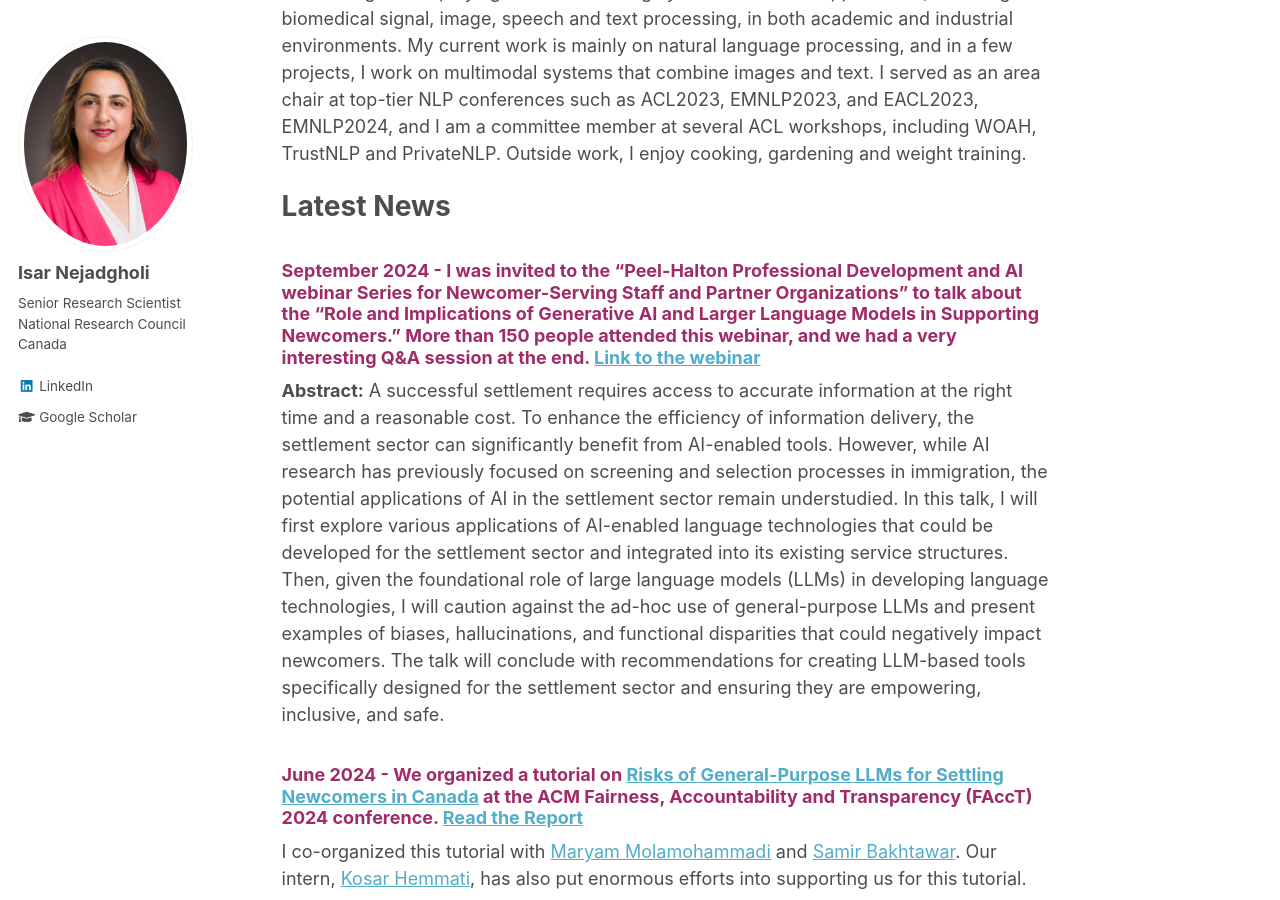
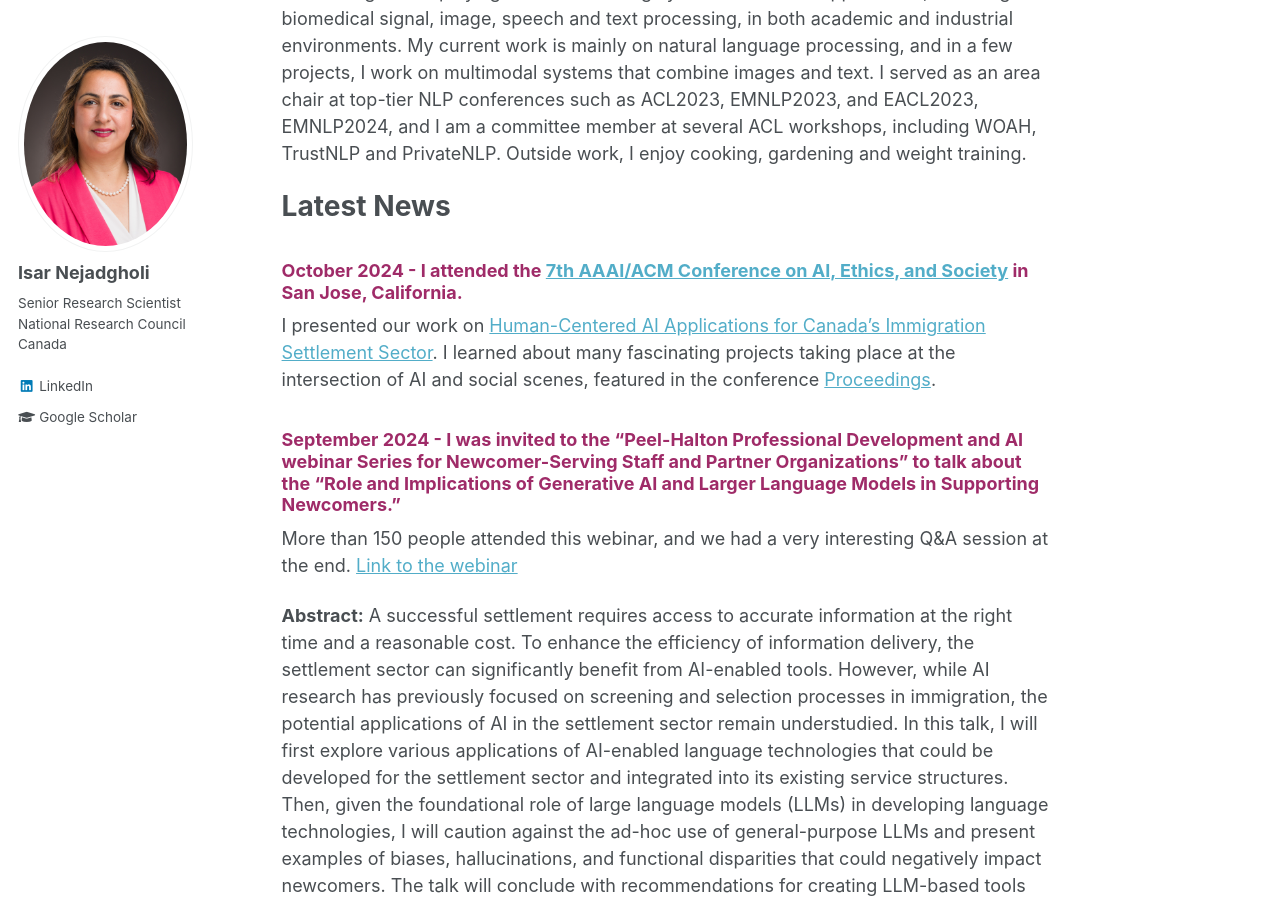
Before and after one commit to IsarNejad/IsarNejad.github.io, a Jekyll site: the page built from _pages/about.md, in a window 1280 px wide and 900 px high, scrolled down 289 px. Built offline with Jekyll 4.4.1, drawn with Linux system fonts in a browser that asks for light colours.

Commit message:
Update about.md

```diff
--- a/_pages/about.md
+++ b/_pages/about.md
@@ -12,9 +12,17 @@ I am a Senior Research Scientist at the [National Research Council Canada](https
 
 # Latest News
 
+{: .amaranth-deep-purple}
+### October 2024 - I attended the [7th AAAI/ACM Conference on AI, Ethics, and Society](https://www.aies-conference.com/2024/) in San Jose, California.
+
+I presented our work on [Human-Centered AI Applications for Canada’s Immigration Settlement Sector](https://ojs.aaai.org/index.php/AIES/article/view/31701). I learned about many fascinating projects taking place at the intersection of AI and social scenes, featured in the conference [Proceedings](https://ojs.aaai.org/index.php/AIES/issue/view/609).
+
+
 
 {: .amaranth-deep-purple}
-### September 2024 - I was invited to the "Peel-Halton Professional Development and AI webinar Series for Newcomer-Serving Staff and Partner Organizations" to talk about the “Role and Implications of Generative AI and Larger Language Models in Supporting Newcomers.” More than 150 people attended this webinar, and we had a very interesting Q&A session at the end. [Link to the webinar](https://km4s.ca/2024/09/role-of-generative-ai-in-supporting-newcomers-webinar-recording/)
+### September 2024 - I was invited to the "Peel-Halton Professional Development and AI webinar Series for Newcomer-Serving Staff and Partner Organizations" to talk about the “Role and Implications of Generative AI and Larger Language Models in Supporting Newcomers.”
+
+More than 150 people attended this webinar, and we had a very interesting Q&A session at the end. [Link to the webinar](https://km4s.ca/2024/09/role-of-generative-ai-in-supporting-newcomers-webinar-recording/)
 
 
 **Abstract:** A successful settlement requires access to accurate information at the right time and a reasonable cost. To enhance the efficiency of information delivery, the settlement sector can significantly benefit from AI-enabled tools. However, while AI research has previously focused on screening and selection processes in immigration, the potential applications of AI in the settlement sector remain understudied. In this talk, I will first explore various applications of AI-enabled language technologies that could be developed for the settlement sector and integrated into its existing service structures. Then, given the foundational role of large language models (LLMs) in developing language technologies, I will caution against the ad-hoc use of general-purpose LLMs and present examples of biases, hallucinations, and functional disparities that could negatively impact newcomers. The talk will conclude with recommendations for creating LLM-based tools specifically designed for the settlement sector and ensuring they are empowering, inclusive, and safe.
```
